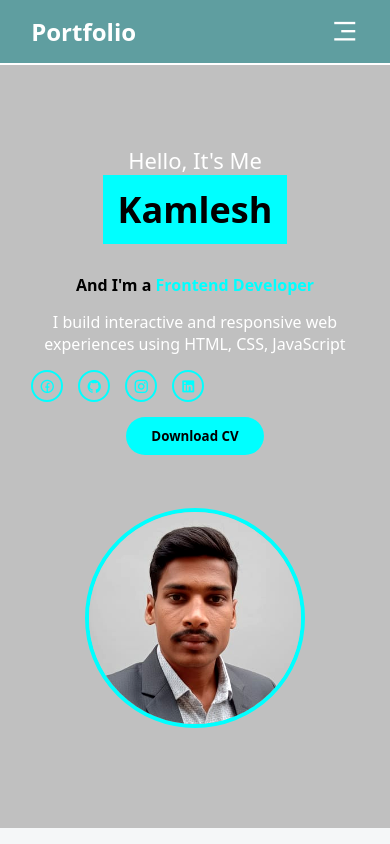
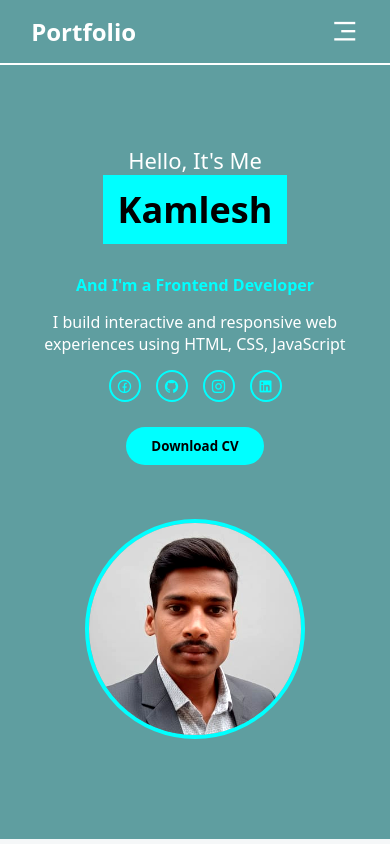
Before and after one commit to Kamlesh141/Test-project, a plain HTML site: page index.html in a window 390 px wide. Shown: the top 844 px of the page. Drawn offline with nearby package versions, Linux system fonts and the light colour scheme.

Commit message:
change css

```diff
--- a/dem.css
+++ b/dem.css
@@ -92,7 +92,8 @@ body{
   display:inline-block;
   font-size:36px;
 }
-.And span{color:cyan;}
+
+.And {color:cyan;}
 .Lorem{color:white;margin:15px 0;}
 
 .icon{
@@ -129,12 +130,12 @@ body{
   overflow:hidden;
   border:4px solid cyan;
 }
-
 .img img{
   width:100%;
   height:100%;
   object-fit:cover;
-  filter: brightness(1.04) contrast(1.06) saturate(1.09);
+  filter: brightness(1.08) contrast(1.08) saturate(1.12);
+  transition: filter 0.3s ease;
 }
 
 /* ================= SKILLS ================= */
@@ -328,7 +329,9 @@ body{
   .p2{
     display:none;
   }
-.side-menu a{font-size: 8vw;}
+.side-menu a{font-size: 8vw;
+
+}
 
 .close{font-size: 10vw;}
   .menu {
@@ -339,15 +342,15 @@ body{
     flex-direction:column;
     text-align:center;
     justify-content: center;
-    background-color: silver;
+    /* background-color: silver; */
   }
 .john{
   margin-bottom: 30px;
 }
-#icon{
+.icon{
   /* text-align: center; */
   justify-content: center;
-  margin-bottom:20px ;
+  margin-bottom:1.9em ;
 }
   .left,.right{
     width:100%;
```
